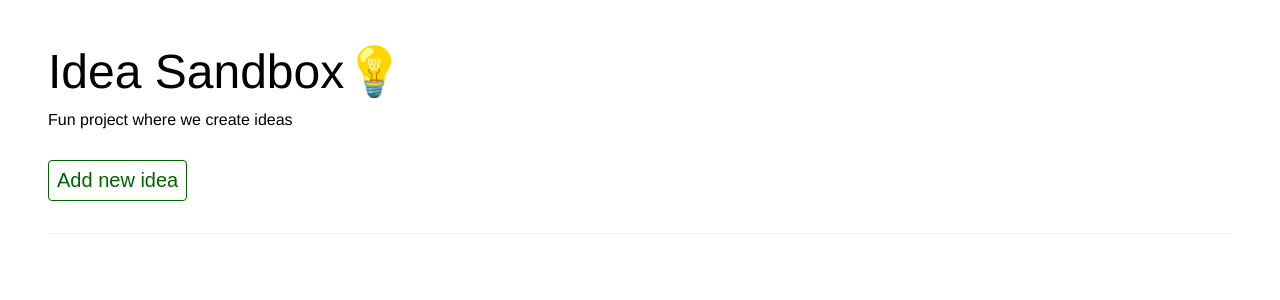
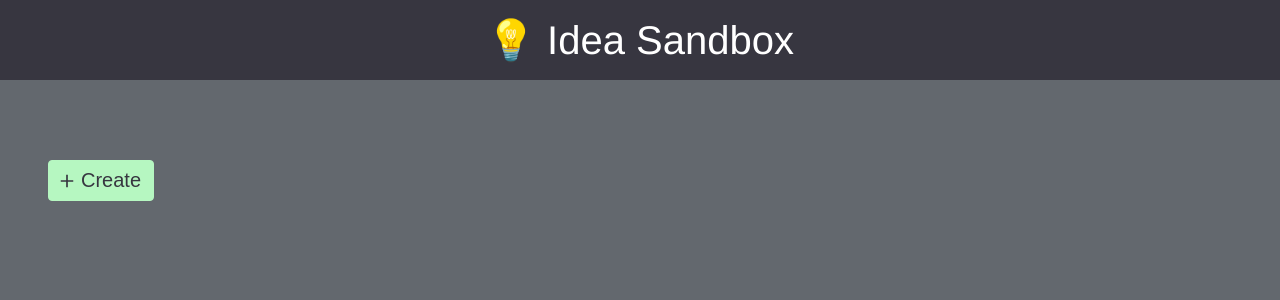
Before and after one commit to mokargas/boredom-ideaboard, a React (Create React App) app: page / in a window 1280 px wide. Shown: the top 300 px of the page. Built offline with nearby package versions, Linux system fonts and the light colour scheme.

Commit message:
Updates
Simple palette, styles

```diff
--- a/package.json
+++ b/package.json
@@ -1,13 +1,15 @@
 {
-  "name": "new",
+  "name": "playing-with-redux",
   "version": "1.0.0",
   "description": "",
   "keywords": [],
   "main": "src/index.js",
   "dependencies": {
+    "date-fns": "1.30.1",
     "react": "16.8.6",
     "react-contenteditable": "3.2.6",
     "react-dom": "16.8.6",
+    "react-icons": "3.7.0",
     "react-redux": "7.1.0",
     "react-scripts": "3.0.1",
     "redux": "4.0.2",
--- a/src/components/App.js
+++ b/src/components/App.js
@@ -3,20 +3,37 @@ import styled from "styled-components";
 import NodeController from "./NodeController/NodeController";
 
 const Container = styled.div`
+  position: relative;
   margin: 0 auto;
-  padding: 3rem;
+  padding: 8rem 3rem 3rem 3rem;
+  background: #63686e;
+  height: 100vh;
+`;
+
+const Header = styled.div`
+  width: 100%;
+  position: absolute;
+  display: flex;
+  height: 5rem;
+  background: #373640;
+  justify-content: center;
+  align-items: center;
+  top: 0;
+  left: 0;
+  color: #fff;
 `;
 
 const App = ({ nodes = [] }) => {
   return (
     <Container>
-      <h1>
-        Idea Sandbox
-        <span role="img" aria-label="Idea Sandbox">
-          💡
-        </span>
-      </h1>
-      <p>Fun project where we create ideas</p>
+      <Header>
+        <h1>
+          <span role="img" aria-label="Idea Sandbox">
+            💡
+          </span>
+          &nbsp;Idea Sandbox
+        </h1>
+      </Header>
       <NodeController />
     </Container>
   );
--- a/src/components/Node/Node.js
+++ b/src/components/Node/Node.js
@@ -1,40 +1,67 @@
 import React from "react";
 import styled from "styled-components";
 import ContentEditable from "react-contenteditable";
+import dateFns from "date-fns";
+
+import { IoIosClose } from "react-icons/io";
 
 const Container = styled.div`
+  transition: 0.32s cubic-bezier(0.165, 0.84, 0.44, 1) all;
   position: relative;
-  background: #eee;
-  border: 1px solid #ddd;
+  background: #fffcc1;
   padding: 1rem;
   margin-bottom: 1rem;
+  border-radius: 5px;
+  box-shadow: 0 3px 10px 0 rgba(0, 0, 0, 0.7);
+  &:hover {
+    box-shadow: 0 6px 20px 0 rgba(0, 0, 0, 0.7);
+  }
+`;
+
+const Content = styled.div`
+  font-size: 1.25rem;
+  font-weight: #888;
+  line-height: 1.5;
+`;
+
+const CloseButton = styled.button`
+  transition: 0.32s cubic-bezier(0.165, 0.84, 0.44, 1) all;
+  position: absolute;
+  background: #373640;
+  padding: 0;
+  height: 30px;
+  width: 30px;
+  display: flex;
+  justify-content: center;
+  align-items: center;
+  top: -0.5rem;
+  right: -0.5rem;
+  z-index: 1;
+  border: 2px solid #fffcc1;
+  cursor: pointer;
+  color: #fff;
+  border-radius: 50%;
+  box-shadow: 0 3px 5px 0 rgba(0, 0, 0, 0.47);
+  &:hover {
+    background: #7e97a6;
+  }
 `;
 
 const Title = styled.div`
   font-weight: bold;
   color: #333;
+  font-size: 2rem;
   max-width: 300px;
+  border: 1px dashed #333;
 `;
 
-const Content = styled.div`
-  font-size: 1.25rem;
-  font-weight: #888;
+const Updated = styled.div`
+  font-size: 0.85rem;
+  font-style: italic;
+  padding-bottom: 1rem;
 `;
 
-const CloseButton = styled.button`
-  position: absolute;
-  background: transparent;
-  height: 30px;
-  width: 30px;
-  display: block;
-  top: 1rem;
-  right: 1rem;
-  z-index: 1;
-  border: 1px solid #ddd;
-  cursor: pointer;
-`;
-
-const Node = ({ id, title, content, onUpdate, onDelete }) => {
+const Node = ({ id, title, content, updated, onUpdate, onDelete }) => {
   const handleClose = () => {
     onDelete && onDelete(id);
   };
@@ -45,11 +72,16 @@ const Node = ({ id, title, content, onUpdate, onDelete }) => {
 
   return (
     <Container>
+      <Updated>
+        Last updated: {dateFns.format(updated, "MM/DD/YYYY hh:mm a")}
+      </Updated>
       <Title>
         <ContentEditable html={title} onChange={handleBlur} tagName="h4" />
       </Title>
       <Content>{content}</Content>
-      <CloseButton onClick={handleClose}>X</CloseButton>
+      <CloseButton onClick={handleClose}>
+        <IoIosClose size={24} />
+      </CloseButton>
     </Container>
   );
 };
--- a/src/components/NodeController/NodeController.js
+++ b/src/components/NodeController/NodeController.js
@@ -4,6 +4,8 @@ import { connect } from "react-redux";
 
 import ActionTypes from "../../constants/";
 import Node from "../../components/Node/Node";
+
+import { IoMdAdd } from "react-icons/io";
 
 const Actions = styled.div`
   display: flex;
@@ -13,30 +15,43 @@ const Actions = styled.div`
 `;
 
 const AddButton = styled.button`
+  display: flex;
+  align-items: center;
   transition: 0.32s ease-out all;
-  border: 1px solid darkgreen;
-  background: transparent;
-  color: darkgreen;
+  border: 1px solid #b6f7c1;
+  background: #b6f7c1;
+  color: #373640;
   font-size: 1.25rem;
-  padding: 0.5rem;
+  padding: 0.5rem 0.75rem 0.5rem 0.5rem;
   cursor: pointer;
   border-radius: 4px;
   &:hover {
-    background: darkgreen;
-    color: #fff;
+    background: #caffd3;
+    color: #373640;
     transform: translate(0, -2px);
     box-shadow: 0 3px 10px 0 rgba(0, 0, 0, 0.7);
   }
 `;
 
 const Container = styled.div`
-  padding-bottom: 2rem;
-  border-bottom: 1px solid #eee;
+  margin-bottom: 2rem;
+`;
+
+const NodeList = styled.div`
+  display: grid;
+  grid-template-columns: 1fr 1fr 1fr;
+  grid-gap: 1.5rem;
+`;
+
+const IconWrapper = styled.div`
+  display: inline-flex;
+  margin-right: 0.25rem;
 `;
 
 const NodeController = ({ nodes, createNode, deleteNode, updateNode }) => {
   return (
     <Container>
+      <NodeList>
         {nodes.length > 0 &&
           nodes.map((node, index) => (
             <Node
@@ -46,8 +61,14 @@ const NodeController = ({ nodes, createNode, deleteNode, updateNode }) => {
               onUpdate={updateNode}
             />
           ))}
+      </NodeList>
       <Actions>
-        <AddButton onClick={() => createNode()}>Add new idea</AddButton>
+        <AddButton onClick={() => createNode()}>
+          <IconWrapper>
+            <IoMdAdd />
+          </IconWrapper>
+          Create
+        </AddButton>
       </Actions>
     </Container>
   );
--- a/src/reducers/index.js
+++ b/src/reducers/index.js
@@ -5,6 +5,7 @@ export const Reducers = (state = {}, action) => {
   const { id, title, content } = action;
   switch (action.type) {
     case ActionTypes.CREATE_NODE:
+      const initialDate = new Date();
       return Object.assign({}, state, {
         nodes: [
           ...state.nodes,
@@ -12,14 +13,13 @@ export const Reducers = (state = {}, action) => {
             id: uuid(),
             title,
             content,
-            updated: new Date(),
-            created: new Date()
+            updated: initialDate,
+            created: initialDate
           }
         ]
       });
     case ActionTypes.UPDATE_NODE:
       const selectedNode = state.nodes.find(node => node.id === id);
-      console.log(selectedNode);
       const updatedNode = {
         ...selectedNode,
         title,
--- a/src/styles.css
+++ b/src/styles.css
@@ -1,10 +1,10 @@
 :root {
   font-family: "Helvetica", "Arial", sans-serif;
+  height: 100%;
 }
 
 h1 {
-  font-size: 3rem;
-  margin-bottom: 1rem;
+  font-size: 2.5rem;
 }
 
 p {
```
Lines whose indentation alone changed are shown as unchanged.
